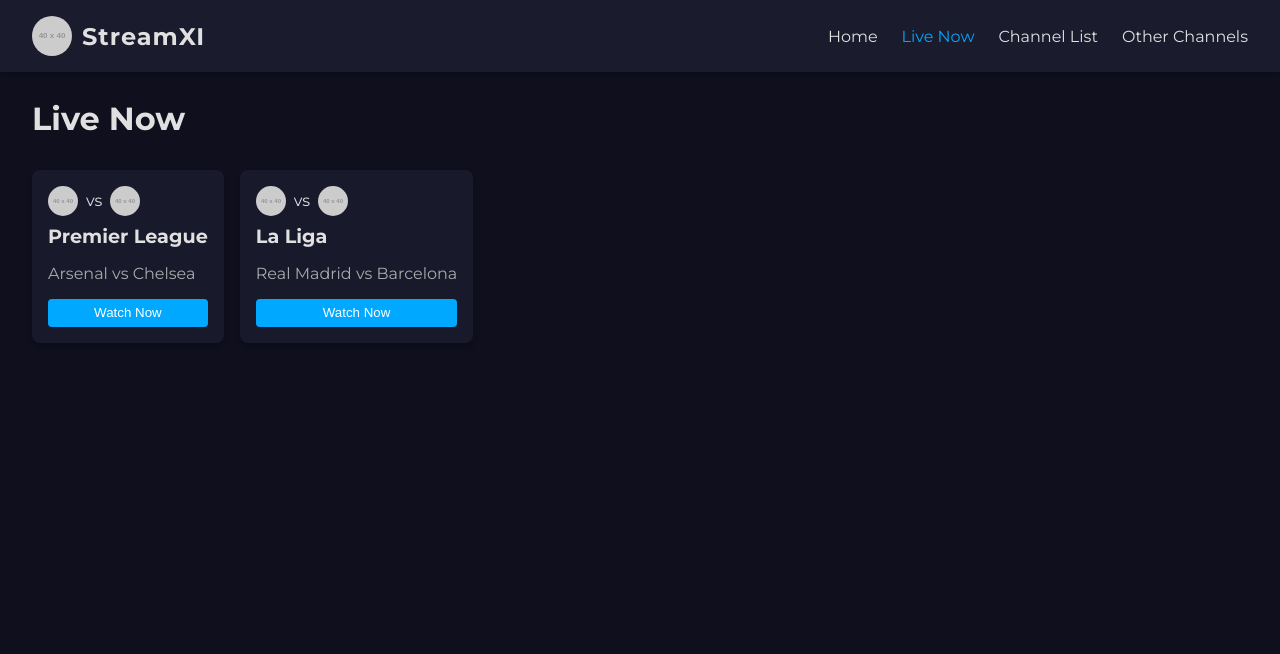
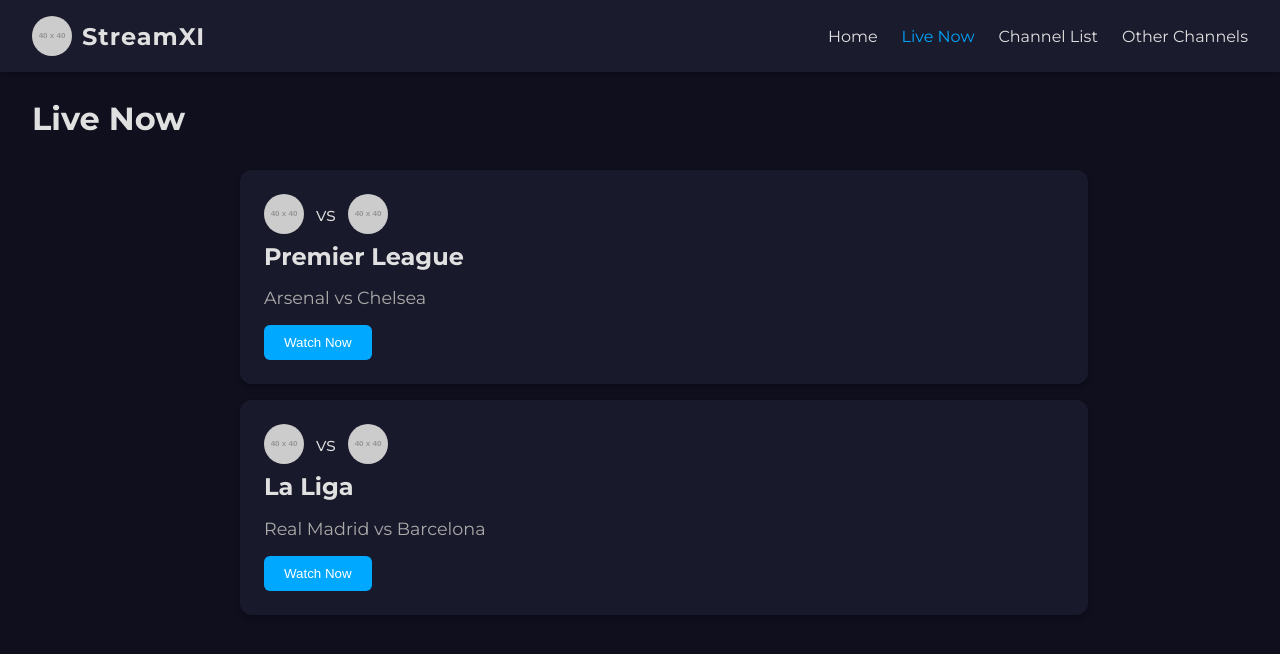
Before and after one commit to lyfe05/streamxi, a plain HTML site: page index.html in a window 1280 px wide. Both pictures are taken after a click on the link "Live Now". Drawn offline with nearby package versions, Linux system fonts and the light colour scheme; no server answers; placeholder pictures from the web are drawn by us.

Commit message:
Update style.css

```diff
--- a/style.css
+++ b/style.css
@@ -96,45 +96,51 @@
     margin-bottom: 1em;
 }
 
-.hero, .live-matches, .other-channels-list {
+.live-matches {
     display: flex;
-    flex-wrap: wrap;
+    flex-direction: column;
     gap: 1em;
+    width: 100%;
+    max-width: 800px;
+    margin: 0 auto;
 }
 
-.match-card, .other-channels-list .channel-item {
+.match-card {
     background-color: var(--card-background);
-    padding: 1em;
-    border-radius: 8px;
+    padding: 1.5em;
+    border-radius: 12px;
     box-shadow: 0 4px 6px rgba(0, 0, 0, 0.2);
     transition: transform 0.3s ease;
     display: flex;
     flex-direction: column;
     gap: 0.5em;
+    width: 100%;
 }
 
-.match-card:hover, .other-channels-list .channel-item:hover {
+.match-card:hover {
     transform: translateY(-5px);
 }
 
 .match-card h4 {
     margin: 0;
-    font-size: 1.2em;
+    font-size: 1.5em;
 }
 
 .match-card p {
     margin: 0.5em 0;
     color: #aaa;
+    font-size: 1.1em;
 }
 
 .match-card button {
     background-color: var(--primary-color);
     color: white;
     border: none;
-    padding: 0.5em 1em;
-    border-radius: 4px;
+    padding: 0.75em 1.5em;
+    border-radius: 6px;
     cursor: pointer;
     transition: background-color 0.3s ease;
+    align-self: flex-start;
 }
 
 .match-card button:hover {
@@ -144,13 +150,30 @@
 .match-logos {
     display: flex;
     align-items: center;
-    gap: 0.5em;
+    gap: 0.75em;
 }
 
 .match-logos img {
-    width: 30px;
-    height: 30px;
+    width: 40px;
+    height: 40px;
     border-radius: 50%;
+}
+
+.match-logos span {
+    font-size: 1.2em;
+    color: var(--text-color);
+}
+
+.other-channels-list {
+    width: 220px;
+    height: calc(100vh - 100px);
+    background-color: var(--card-background);
+    border-radius: 2px;
+    box-shadow: 0 4px 6px rgba(0, 0, 0, 0.2);
+    overflow-y: auto;
+    transition: box-shadow 0.3s ease;
+    scrollbar-width: thin;
+    scrollbar-color: var(--scrollbar-thumb) var(--scrollbar-track);
 }
 
 .channel-player-container {
@@ -276,6 +299,14 @@
     }
     .channel-player-container {
         flex-direction: column;
+   ██
+
+    }
+    .live-matches {
+        max-width: 100%;
+    }
+    .match-card {
+        width: 100%;
     }
     nav ul {
         flex-direction: column;
```
